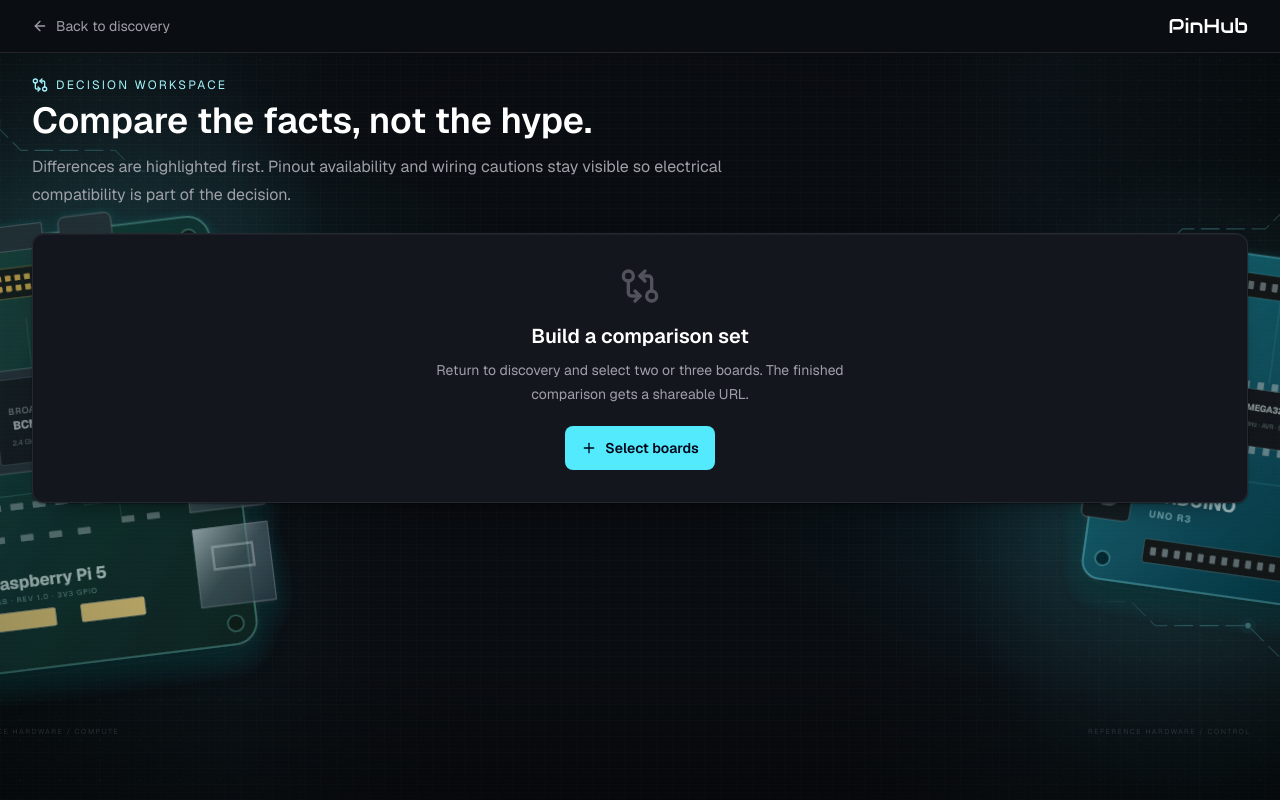
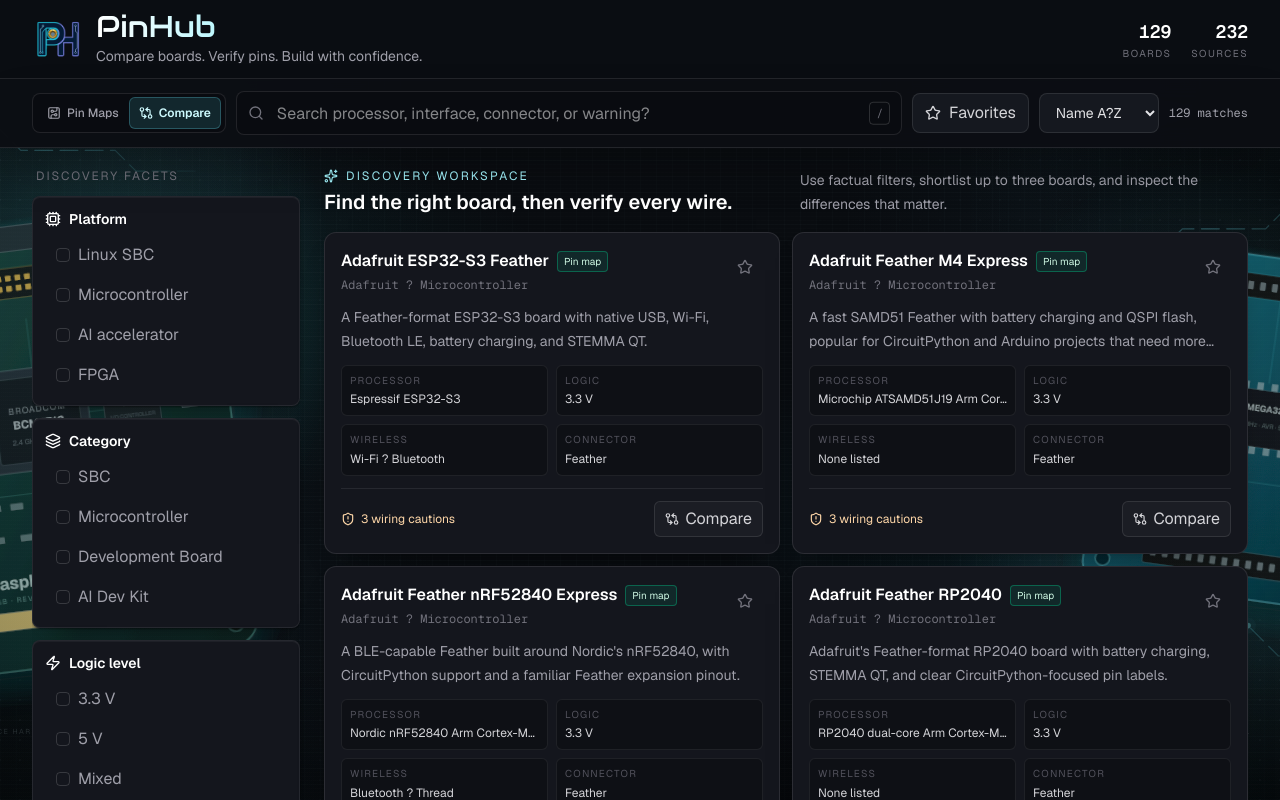
Before and after one commit to Dheerajsom/PinHub, a Next.js app: page /compare in a window 1280 px wide. Shown: the top 800 px of the page. Built offline with nearby package versions, Linux system fonts and the light colour scheme.

Commit message:
Split pin maps and discovery sections

```diff
--- a/src/app/compare/page.tsx
+++ b/src/app/compare/page.tsx
@@ -1,15 +1,29 @@
 import type { Metadata } from "next";
 import Link from "next/link";
-import { ArrowLeft, GitCompareArrows, Plus } from "lucide-react";
+import { ArrowLeft, GitCompareArrows } from "lucide-react";
 import { boards } from "@/lib/boards";
+import { assertBoardVisualsValid } from "@/lib/board-visual-validation";
+import { assertBoardSourcesValid } from "@/lib/source-trust";
+import { summarizeBoard } from "@/lib/board-summary";
 import { CircuitBackground } from "@/components/CircuitBackground";
 import { CompareTable } from "@/components/CompareTable";
+import { DiscoveryApp } from "@/components/DiscoveryApp";
 
 export const metadata: Metadata = {
   title: "Compare development boards",
-  description: "Compare processors, logic levels, power, interfaces, connector ecosystems, warnings, and source-backed pinout coverage.",
+  description:
+    "Discover and compare processors, logic levels, power, interfaces, connector ecosystems, warnings, and source-backed pinout coverage.",
   alternates: { canonical: "/compare" },
 };
+
+assertBoardSourcesValid(boards);
+assertBoardVisualsValid();
+
+const catalog = boards.map(summarizeBoard);
+const sourceCount = boards.reduce(
+  (total, board) => total + board.sourceLinks.length,
+  0,
+);
 
 export default async function ComparePage({
   searchParams,
@@ -17,37 +31,55 @@
   searchParams: Promise<{ boards?: string | string[] }>;
 }) {
   const params = await searchParams;
-  const raw = Array.isArray(params.boards) ? params.boards.join(",") : params.boards ?? "";
+  const raw = Array.isArray(params.boards)
+    ? params.boards.join(",")
+    : (params.boards ?? "");
   const requested = [...new Set(raw.split(",").filter(Boolean))].slice(0, 3);
   const selected = requested
     .map((id) => boards.find((board) => board.id === id))
     .filter((board): board is NonNullable<typeof board> => Boolean(board));
+
+  if (selected.length < 2) {
+    return (
+      <DiscoveryApp
+        catalog={catalog}
+        sourceCount={sourceCount}
+        initialCompareIds={selected.map((board) => board.id)}
+      />
+    );
+  }
 
   return (
     <main className="relative isolate min-h-screen pb-10">
       <CircuitBackground />
       <header className="relative border-b border-white/10 bg-[#0a0d12] px-4 py-3 sm:px-6 lg:px-8">
         <div className="mx-auto flex max-w-[1280px] items-center justify-between gap-4">
-          <Link href="/" className="inline-flex items-center gap-2 text-sm text-zinc-400 transition hover:text-cyan-200"><ArrowLeft className="size-4" /> Back to discovery</Link>
-          <Link href="/" className="brand-title text-xl text-white">PinHub</Link>
+          <Link
+            href="/compare"
+            className="inline-flex items-center gap-2 text-sm text-zinc-400 transition hover:text-cyan-200"
+          >
+            <ArrowLeft className="size-4" /> Back to discovery
+          </Link>
+          <Link href="/" className="brand-title text-xl text-white">
+            PinHub
+          </Link>
         </div>
       </header>
       <div className="relative mx-auto max-w-[1280px] px-4 py-6 sm:px-6 lg:px-8">
         <div className="mb-6 max-w-3xl">
-          <div className="flex items-center gap-2 text-xs uppercase tracking-[0.18em] text-cyan-200"><GitCompareArrows className="size-4" /> Decision workspace</div>
-          <h1 className="mt-2 text-3xl font-semibold text-white sm:text-4xl">Compare the facts, not the hype.</h1>
-          <p className="mt-3 text-base leading-7 text-zinc-400">Differences are highlighted first. Pinout availability and wiring cautions stay visible so electrical compatibility is part of the decision.</p>
+          <div className="flex items-center gap-2 text-xs uppercase tracking-[0.18em] text-cyan-200">
+            <GitCompareArrows className="size-4" /> Decision workspace
+          </div>
+          <h1 className="mt-2 text-3xl font-semibold text-white sm:text-4xl">
+            Compare the facts, not the hype.
+          </h1>
+          <p className="mt-3 text-base leading-7 text-zinc-400">
+            Differences are highlighted first. Pinout availability and wiring
+            cautions stay visible so electrical compatibility is part of the
+            decision.
+          </p>
         </div>
-        {selected.length >= 2 ? (
-          <CompareTable boards={selected} />
-        ) : (
-          <section className="surface-panel rounded-xl p-8 text-center">
-            <GitCompareArrows className="mx-auto size-10 text-zinc-600" />
-            <h2 className="mt-4 text-xl font-semibold text-white">{selected.length ? "Choose one more board" : "Build a comparison set"}</h2>
-            <p className="mx-auto mt-2 max-w-md text-sm leading-6 text-zinc-400">Return to discovery and select two or three boards. The finished comparison gets a shareable URL.</p>
-            <Link href="/" className="mt-5 inline-flex h-11 items-center gap-2 rounded-lg bg-cyan-300 px-4 text-sm font-semibold text-slate-950 transition hover:bg-cyan-200"><Plus className="size-4" /> Select boards</Link>
-          </section>
-        )}
+        <CompareTable boards={selected} />
       </div>
     </main>
   );
--- a/src/app/page.tsx
+++ b/src/app/page.tsx
@@ -1,12 +1,12 @@
-import { DiscoveryApp } from "@/components/DiscoveryApp";
+import { PinHubApp } from "@/components/PinHubApp";
 import { boards } from "@/lib/boards";
 import { assertBoardVisualsValid } from "@/lib/board-visual-validation";
 import { assertBoardSourcesValid } from "@/lib/source-trust";
 import { summarizeBoard } from "@/lib/board-summary";
 
-// Build-time integrity gates. This server module is evaluated during `next`
-// static generation, so invalid board artwork or unsafe/incomplete source
-// links fail the build rather than shipping a broken catalog.
+// Build-time integrity gates. This server module is evaluated during static
+// generation, so invalid board artwork or unsafe/incomplete source links fail
+// the build rather than shipping a broken catalog.
 assertBoardSourcesValid(boards);
 assertBoardVisualsValid();
 
@@ -17,9 +17,13 @@
 );
 
 export default function Home() {
+  const initialBoard = boards[0];
+  if (!initialBoard) return null;
+
   return (
-    <DiscoveryApp
+    <PinHubApp
       catalog={catalog}
+      initialBoard={initialBoard}
       sourceCount={sourceCount}
     />
   );
--- a/src/components/DiscoveryApp.tsx
+++ b/src/components/DiscoveryApp.tsx
@@ -146,7 +146,7 @@
   if (state.favoritesOnly) params.set("favorites", "yes");
   const naturalSort = state.query.trim() ? "relevance" : "name";
   if (state.sort !== naturalSort) params.set("sort", state.sort);
-  return params.size ? `?${params.toString()}` : "/";
+  return params.size ? `?${params.toString()}` : "/compare";
 }
 
 function scoreBoard(board: BoardSummary, query: string): number {
@@ -204,13 +204,17 @@
 export function DiscoveryApp({
   catalog,
   sourceCount,
+  initialCompareIds = [],
 }: {
   catalog: BoardSummary[];
   sourceCount: number;
+  initialCompareIds?: string[];
 }) {
   const [state, setState] = useState(defaultState);
   const [filtersOpen, setFiltersOpen] = useState(false);
-  const [compareIds, setCompareIds] = useState<string[]>([]);
+  const [compareIds, setCompareIds] = useState<string[]>(() =>
+    initialCompareIds.slice(0, 3),
+  );
   const [visible, setVisible] = useState(24);
   const urlReady = useRef(false);
   const searchRef = useRef<HTMLInputElement>(null);
@@ -363,6 +367,23 @@
 
       <div className="sticky top-0 z-40 border-b border-white/10 bg-[#0c0e13]/95 shadow-2xl backdrop-blur-md">
         <div className="mx-auto flex max-w-[1560px] flex-wrap items-center gap-2.5 px-4 py-3 sm:px-6 lg:px-8">
+          <nav
+            aria-label="PinHub sections"
+            className="flex h-10 shrink-0 items-center rounded-lg border border-white/10 bg-[#090b10] p-1"
+          >
+            <Link
+              href="/"
+              className="inline-flex h-8 items-center gap-1.5 rounded-md px-2.5 text-xs font-medium text-zinc-400 transition hover:bg-white/[0.05] hover:text-white"
+            >
+              <CircuitBoard className="size-3.5" /> Pin Maps
+            </Link>
+            <span
+              aria-current="page"
+              className="inline-flex h-8 items-center gap-1.5 rounded-md bg-cyan-300/12 px-2.5 text-xs font-semibold text-cyan-100 shadow-[inset_0_0_0_1px_rgba(103,232,249,0.25)]"
+            >
+              <GitCompareArrows className="size-3.5" /> Compare
+            </span>
+          </nav>
           <label className="relative min-w-0 flex-1 basis-full sm:basis-80">
             <Search className="absolute left-3 top-1/2 size-4 -translate-y-1/2 text-zinc-500" />
             <input
--- a/src/components/PinHubApp.tsx
+++ b/src/components/PinHubApp.tsx
@@ -1,6 +1,7 @@
 "use client";
 
 import Image from "next/image";
+import Link from "next/link";
 import {
   Fragment,
   memo,
@@ -20,6 +21,7 @@
   CircuitBoard,
   Cpu,
   Database,
+  GitCompareArrows,
   Layers3,
   LoaderCircle,
   Search,
@@ -490,6 +492,23 @@
 
       <div className="sticky top-0 z-40 border-b border-white/10 bg-[#0c0e13] shadow-[0_12px_30px_-18px_rgba(0,0,0,0.95)]">
         <div className="mx-auto flex max-w-[1560px] flex-col gap-2.5 px-4 py-3 sm:flex-row sm:flex-wrap sm:items-center sm:gap-3 sm:px-6 lg:px-8">
+          <nav
+            aria-label="PinHub sections"
+            className="flex h-10 w-fit shrink-0 items-center rounded-lg border border-white/10 bg-[#090b10] p-1"
+          >
+            <span
+              aria-current="page"
+              className="inline-flex h-8 items-center gap-1.5 rounded-md bg-cyan-300/12 px-2.5 text-xs font-semibold text-cyan-100 shadow-[inset_0_0_0_1px_rgba(103,232,249,0.25)]"
+            >
+              <CircuitBoard className="size-3.5" /> Pin Maps
+            </span>
+            <Link
+              href="/compare"
+              className="inline-flex h-8 items-center gap-1.5 rounded-md px-2.5 text-xs font-medium text-zinc-400 transition hover:bg-white/[0.05] hover:text-white"
+            >
+              <GitCompareArrows className="size-3.5" /> Compare
+            </Link>
+          </nav>
           <label className="relative block w-full sm:min-w-56 sm:flex-1">
             <Search
               className="pointer-events-none absolute left-3 top-1/2 size-4 -translate-y-1/2 text-zinc-500"
```
